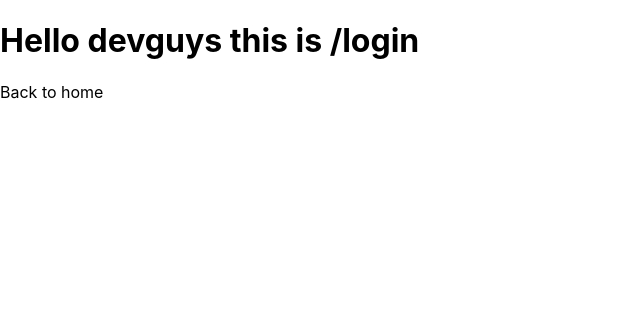
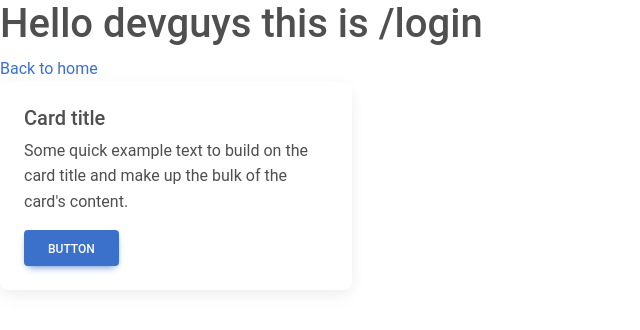
Before and after one commit to Devguys-pl/help-desk-front, a Next.js app: page /login in a window 1280 px wide. Shown: the top 330 px of the page, without its empty margins (0-640 px from the left). Built offline with nearby package versions, Linux system fonts and the light colour scheme.

Commit message:
Added mdb-ui v0.0.3a

```diff
--- a/package.json
+++ b/package.json
@@ -8,6 +8,7 @@
     "start": "next start"
   },
   "dependencies": {
+    "mdb-react-ui-kit": "^1.0.0-beta4",
     "next": "10.2.0",
     "react": "17.0.2",
     "react-dom": "17.0.2"
--- a/pages/index.js
+++ b/pages/index.js
@@ -1,3 +1,4 @@
+import 'mdb-react-ui-kit/dist/css/mdb.min.css'
 import Head from 'next/head'
 import Image from 'next/image'
 import styles from '../styles/Home.module.css'
--- a/pages/login/index.js
+++ b/pages/login/index.js
@@ -1,6 +1,9 @@
+import 'mdb-react-ui-kit/dist/css/mdb.min.css'
 import Head from 'next/head'
 import Image from 'next/image'
 import Link from 'next/link'
+import React from 'react';
+import { MDBCard, MDBCardBody, MDBCardTitle, MDBCardText, MDBBtn } from 'mdb-react-ui-kit';
 
 
 export default function Login() {
@@ -12,6 +15,15 @@ export default function Login() {
             <a>Back to home</a>
             </Link>
         </div>
+            <MDBCard style={{ maxWidth: '22rem' }}>
+                <MDBCardBody>
+                    <MDBCardTitle>Card title</MDBCardTitle>
+                    <MDBCardText>
+                        Some quick example text to build on the card title and make up the bulk of the card's content.
+                    </MDBCardText>
+                    <MDBBtn>Button</MDBBtn>
+                </MDBCardBody>
+        </MDBCard>
       </>
   )
 }
```
Also changed, not shown: 1 other file (tests, documents, lock files or other folders).
